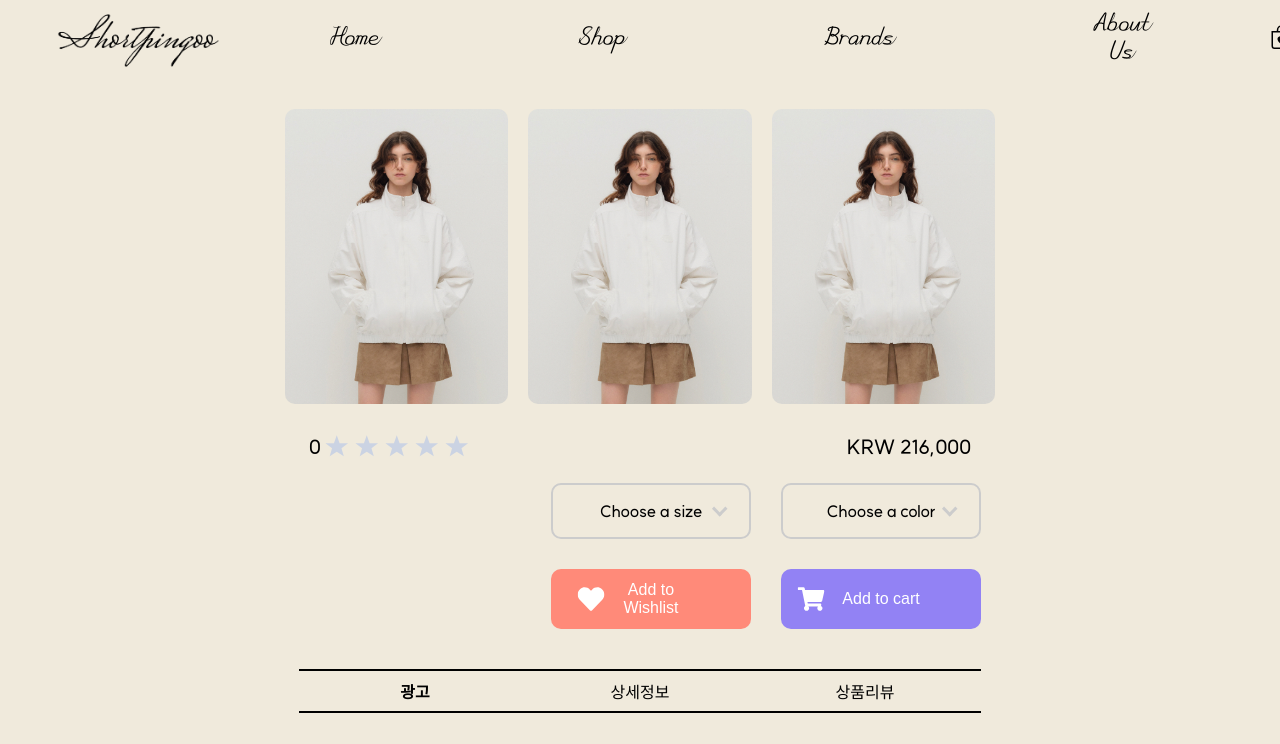
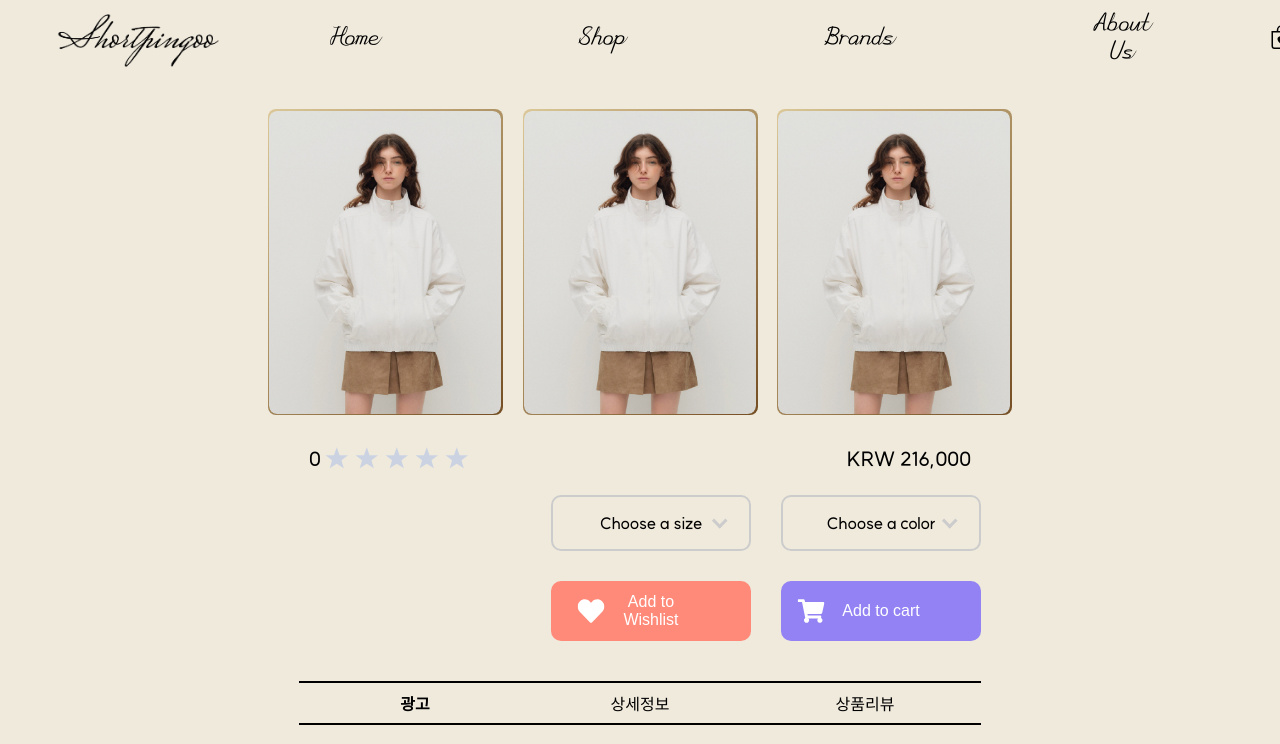
Before and after one commit to SK-Rookies-Final3/FrontEnd, a React (Create React App) app: page /pages/shop/detail in a window 1280 px wide. Shown: the top 744 px of the page. Built offline with nearby package versions, Linux system fonts and the light colour scheme.

Commit message:
css fix: RF-65 <Shop_Detail 페이지 썸네일 애니메이션 추가>

```diff
--- a/src/component/css/Shop_Detail.css
+++ b/src/component/css/Shop_Detail.css
@@ -15,12 +15,55 @@
     margin-bottom: 20px;
 }
 
-.product-images img {
+/* .product-images img {
     flex: 1 1 30%;
     max-width: 30%;
     height: auto;
     border-radius: 10px;
     transition: all 0.5s ease;
+} */
+
+/*  */
+
+.product-image-ani {
+    flex: 1 1 30%;
+    display: flex;
+    justify-content: center;
+    align-items: center;
+    background: linear-gradient(135deg, #DBC797, #754F23);
+    border-radius: 8px;
+    opacity: 0;
+    transform: rotateZ(-90deg);
+    animation: rotate-fade-in 640ms cubic-bezier(.29, -0.01, .39, 1.31) forwards 800ms;
+}
+
+.product-image-ani img {
+    width: 99%;
+    height: 99%;
+    border-radius: inherit;
+    box-shadow: 2px 2px 4px #b1b1b1;
+    mask-origin: border-box;
+    mask-mode: alpha;
+    mask-image: linear-gradient(to bottom, transparent 50%, black 50%),
+                linear-gradient(to top, transparent 50%, black 50%);
+    animation: mask-animation 800ms ease forwards 1s;
+    mask-repeat: no-repeat;
+}
+
+@keyframes mask-animation {
+    from {
+        mask-position: 300px center, -300px center;
+    }
+    to {
+        mask-position: center 0px, center 0px;
+    }
+}
+
+@keyframes rotate-fade-in {
+    to {
+        transform: rotateZ(0deg);
+        opacity: 1;
+    }
 }
 
 .product-info {
--- a/src/component/pages/Shop_Detail.js
+++ b/src/component/pages/Shop_Detail.js
@@ -295,9 +295,18 @@ const ShopDetail = () => {
     return (
         <div className="shop-detail">
             <div className="product-images">
-                <img src={product} alt="Product 1" />
+                <div className='product-image-ani'>
+                    <img src={product} alt="Product 1" />
+                </div>
+                <div className='product-image-ani'>
+                    <img src={product} alt="Product 1" />
+                </div>
+                <div className='product-image-ani'>
+                    <img src={product} alt="Product 1" />
+                </div>
+                {/* <img src={product} alt="Product 1" />
                 <img src={product} alt="Product 2" />
-                <img src={product} alt="Product 3" />
+                <img src={product} alt="Product 3" /> */}
             </div>
 
             <div className="product-info">
```
